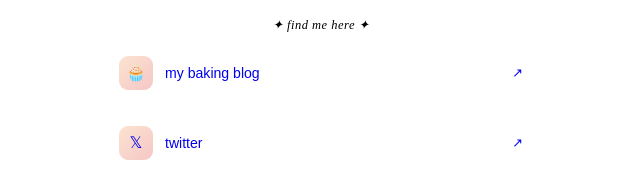
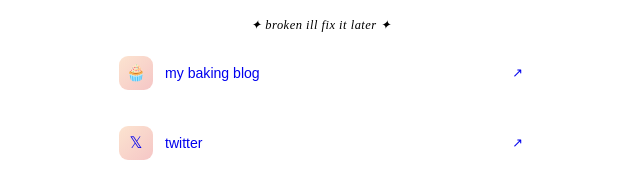
Before and after one commit to stellar-hearth/about-me, a plain HTML site: page index.html in a window 1280 px wide. Shown: the part 1111-1291 px from the top of the page, 319-959 px from the left. Drawn offline with Linux system fonts and the light colour scheme.

Commit message:
Update index.html

```diff
--- a/index.html
+++ b/index.html
@@ -420,7 +420,7 @@ letter-spacing: 0.08em;
 
   <!-- Links -->
 
-  <div class="section-title">✦ find me here ✦</div>
+  <div class="section-title">✦ broken ill fix it later ✦</div>
 
   <a class="link-btn" href="#" onclick="return false;">
     <div class="link-icon" style="background:linear-gradient(135deg,#fce4d0,#f5c6c6);">🧁</div>
```
